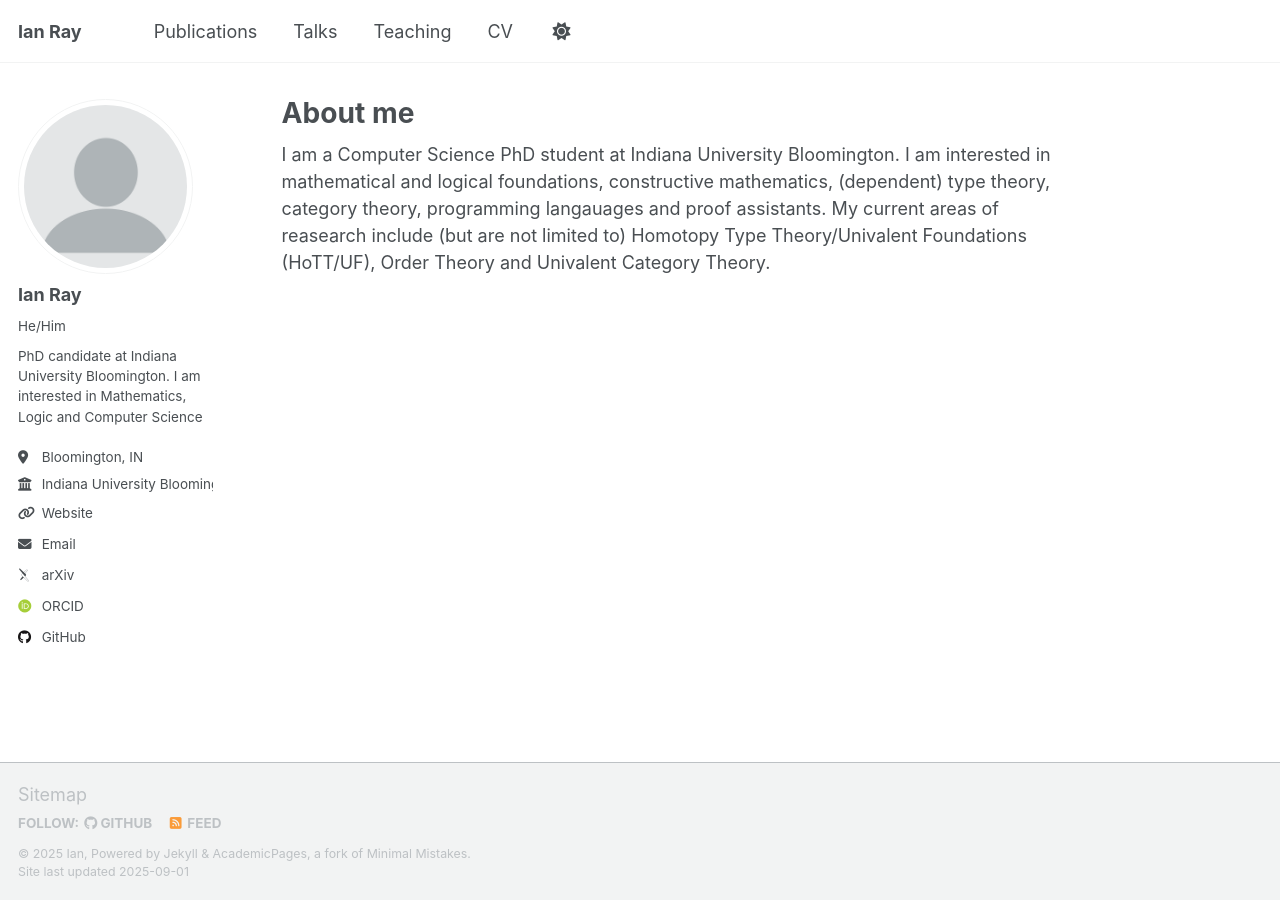
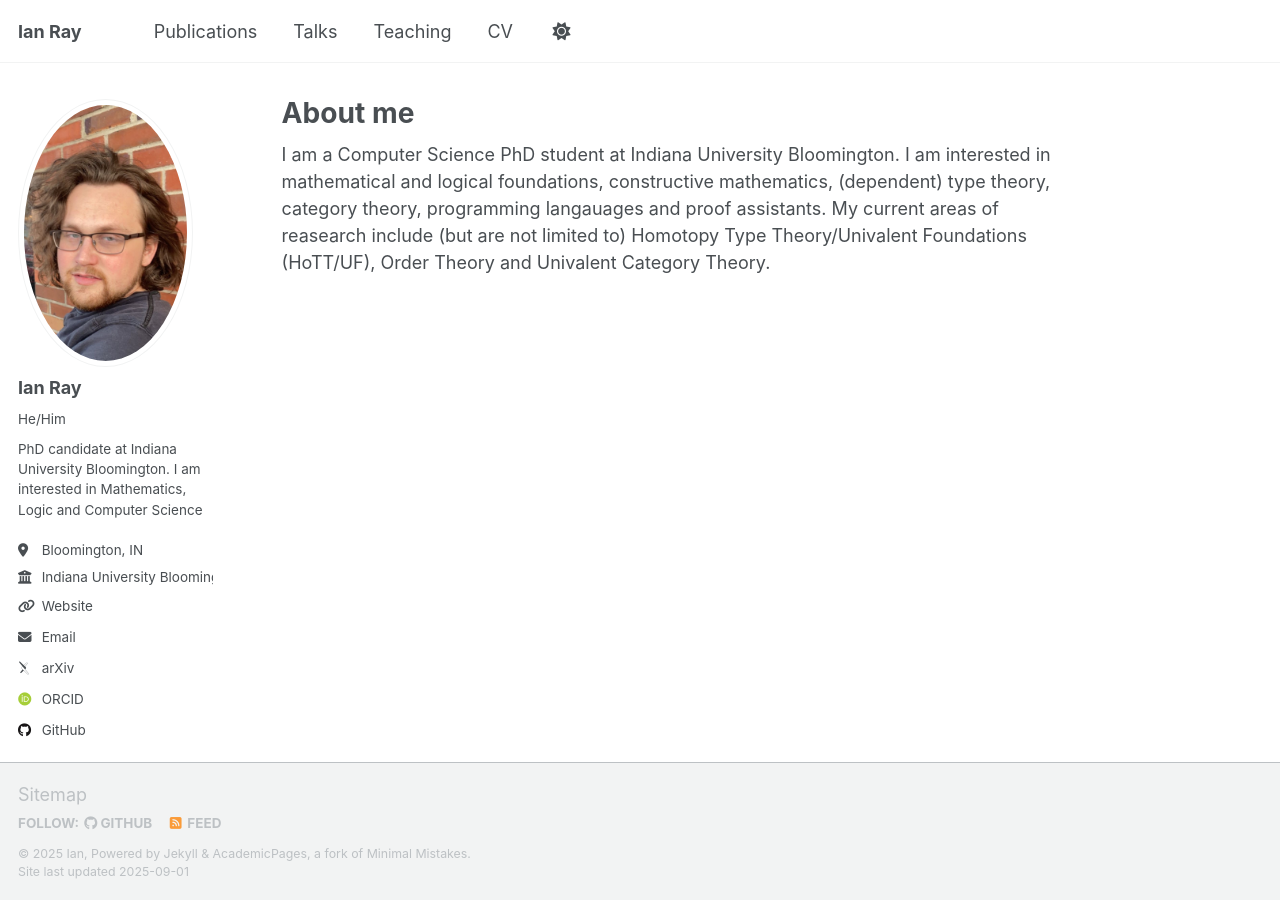
Before and after one commit to IanRay11/IanRay11.github.io, a Jekyll site: the page built from _pages/about.md, in a window 1280 px wide. Built offline with Jekyll 4.4.1, drawn with Linux system fonts in a browser that asks for light colours; some web fonts are replaced; a script that is not in the unit is left out.

Commit message:
Update _config.yml

```diff
--- a/_config.yml
+++ b/_config.yml
@@ -21,7 +21,7 @@ repository               : "IanRay11.github.io"
 #               Additional customization can be done by editing /_includes/author-profile.html
 author:
   # Biographic information
-  avatar           : "profile.png"
+  avatar           : "Fruit of loom photo.jpeg"
   name             : "Ian Ray"
   pronouns         : "He/Him"
   bio              : "PhD candidate at Indiana University Bloomington. I am interested in Mathematics, Logic and Computer Science"
```
